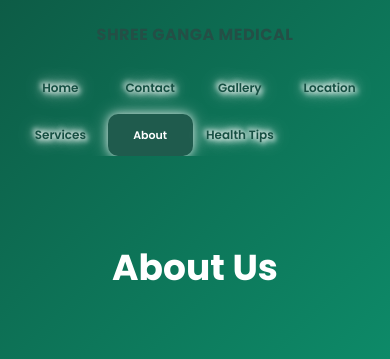
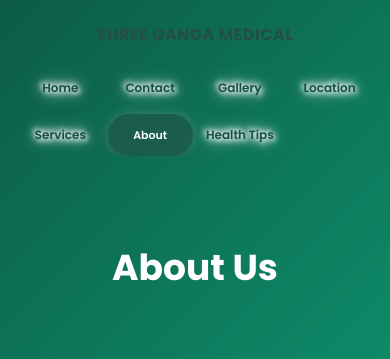
Before and after one commit to riteshml0211-cpu/shree-ganga-medical, a Flask app: page /about in a window 390 px wide. Shown: the top 359 px of the page. Run offline with Flask 3, Linux system fonts and the light colour scheme.

Commit message:
Improve mobile navigation

```diff
--- a/static/css/style.css
+++ b/static/css/style.css
@@ -2184,3 +2184,18 @@ td {
         0 0 10px rgba(255, 255, 255, 0.7),
         0 0 20px rgba(255, 255, 255, 0.4);
 }
+
+/* ===== BETTER ACTIVE NAVBAR LINK ===== */
+
+.navbar ul li a.active {
+    background: rgba(31, 91, 77, 0.85) !important;
+    color: white !important;
+
+    border-radius: 50px !important;
+
+    padding: 10px 20px !important;
+
+    box-shadow:
+        0 4px 12px rgba(0, 0, 0, 0.18),
+        0 0 12px rgba(255, 255, 255, 0.25) !important;
+}
```
